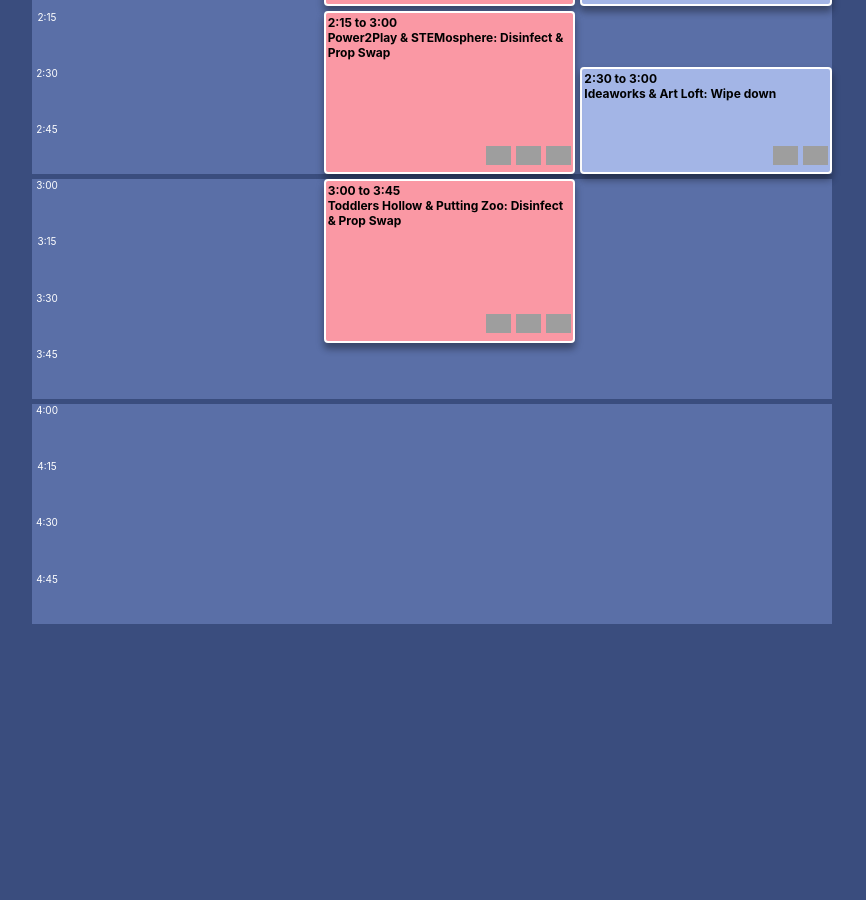
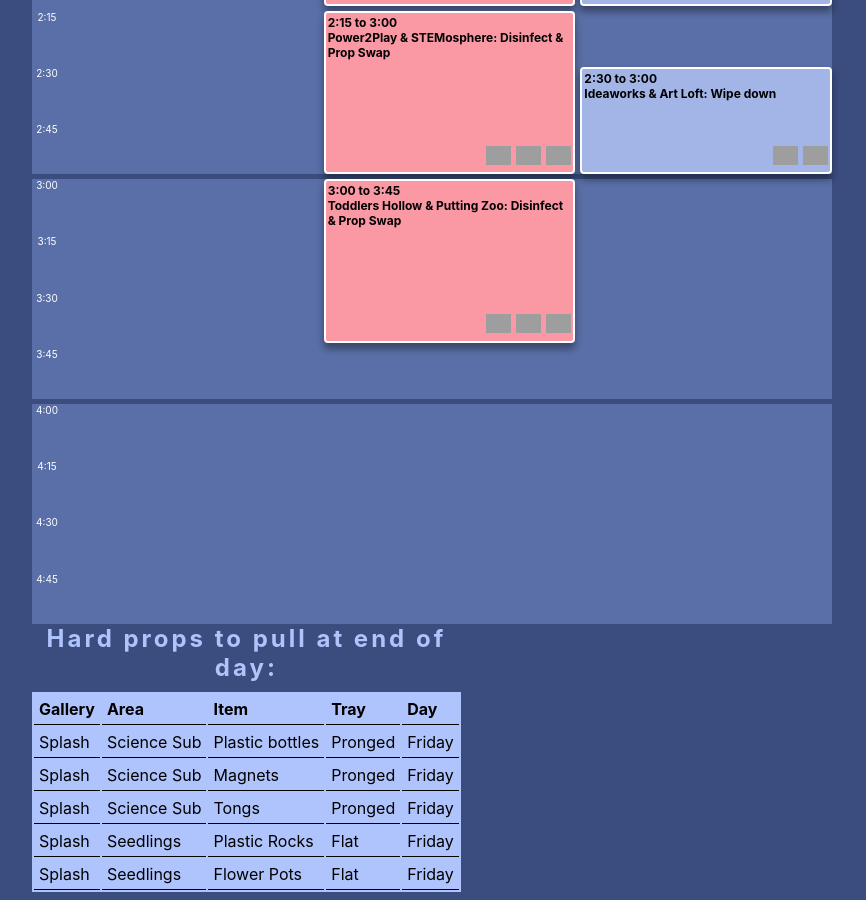
Before and after one commit to UnicycleDumpTruck/skdout, a Jekyll site: the page built from friday.markdown, in a window 1280 px wide and 900 px high, scrolled down 1521 px. Shown: the whole window, without its empty margins (208-1074 px from the left). Built offline with Jekyll 4.4.1, drawn with Linux system fonts in a browser that asks for light colours; before the commit the page ends 2153 px from its top, so only the background shows below that; grey boxes are pictures that could not be loaded.

Commit message:
added hard prop table to tasks.html

```diff
--- a/_layouts/tasks.html
+++ b/_layouts/tasks.html
@@ -84,6 +84,26 @@
         </div>
 
 
+        {% assign todays_props=site.data.hard_prop | where: "Day", page.weekday %}
+        <table class="hard_prop_table">
+            <caption class="hard_prop_table_caption">Hard props to pull at end of day:</caption>
+            <thead>
+                <th>Gallery</th><th>Area</th><th>Item</th><th>Tray</th><th>Day</th>
+            </thead>
+            <tbody>
+            {% for row in todays_props %}
+                <tr>
+                <td>{{ row["Gallery"] }}</td>
+                <td>{{ row["Area"] }}</td>
+                <td>{{ row["Item"] }}</td>
+                <td>{{ row["Tray"] }}</td>
+                <td>{{ row["Day"] }}</td>
+                </tr>
+            {% endfor %}
+            </tbody>
+        </table>
+
+
     </div>
 </body>
 
```
